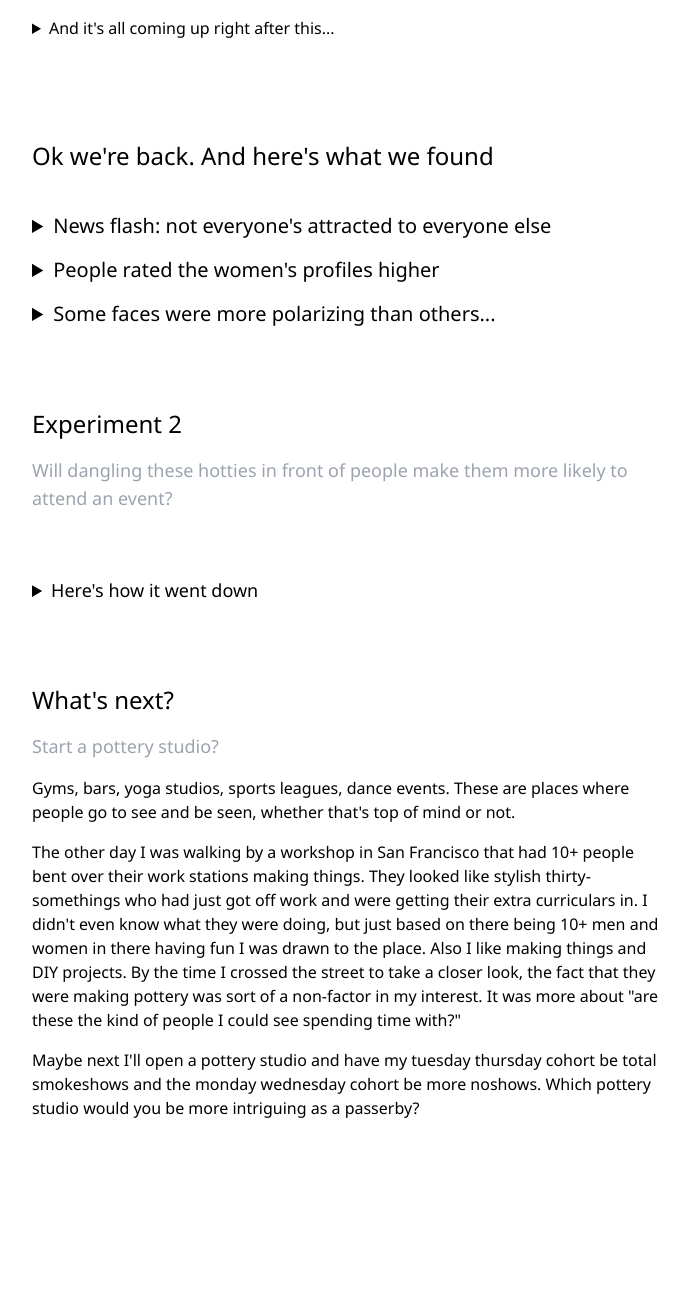
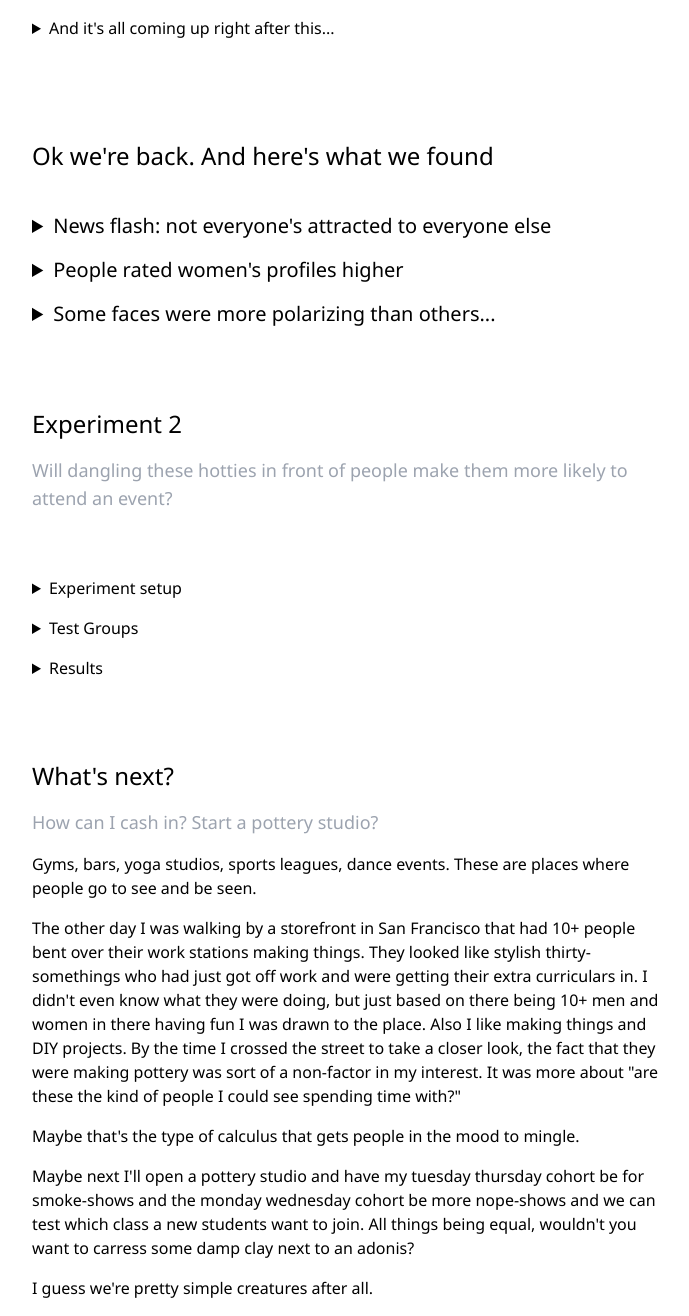
Before and after one commit to elliotcobb/elliotcobb.github.io, a PHP site: page /whatsup/hotPeople.html in a window 1280 px wide. Shown: the part 1400-2716 px from the top of the page, without its empty margins (288-977 px from the left). Before the commit the page ends 2518 px from the top, so only its background shows below. Run offline with PHP 8.4, Linux system fonts and the light colour scheme.

Commit message:
some changes

```diff
--- a/whatsup/hotPeople.css
+++ b/whatsup/hotPeople.css
@@ -1,5 +1,24 @@
 summary {
     cursor: pointer;
+}
+
+.chartContainer {
+    overflow-x: auto;
+
+    @media (min-width: 768px) {
+        overflow-x: visible;
+    }
+}
+
+.chart {
+    width: 768px;
+    max-width: none;
+
+    @media (min-width: 768px) {
+        width: 120%;
+        margin-left: -10%;
+        margin-right: -10%;
+    }
 }
 
 .floater {
--- a/whatsup/hotPeople.html
+++ b/whatsup/hotPeople.html
@@ -34,7 +34,7 @@
                         the same way...
                     </p>
                     <p>
-                        So I designed this experiment to test if people are just
+                        So I designed an experiment to test if people are just
                         scoping out the hotties when they choose where to
                         hangout.
                     </p>
@@ -43,7 +43,7 @@
                     <h2 class="text-2xl">Experiment 1</h2>
                     <h2 class="text-lg text-gray-400">Who's hot?</h2>
                     <p>
-                        First, I need to know who's hot and who's not. Hotness
+                        First, I needed to know who's hot and who's not. Hotness
                         is a fungible thing. In 1980's Dallas, it was big hair.
                         In Edo Japan it was wakushu boys with a shaved forelock.
                         Now it's anyone who's able to find employment and
@@ -52,7 +52,7 @@
                     <p>
                         To get a baseline sample, I downloaded 20 stock profile
                         pictures and had people rank them from 1 to 10. We also
-                        asked if you were attracted to men, women, and or
+                        asked if you were attracted to men and/or women and/or
                         androgynous people.
                     </p>
                     <p>
@@ -156,9 +156,9 @@
                             At the container store, we believe life's most
                             important boxes go beyond the casket. From the
                             modern Aura line of polyeurethene storage bins to
-                            the classic little house on the prairie wood crate
-                            look, we believe anyone can hoard discreetly in any
-                            style and for any season.
+                            the classic little house on the prairie crate, we
+                            believe anyone can hoard discreetly for any style or
+                            season.
                         </p>
                     </details>
                     <div class="space-y-4">
@@ -171,24 +171,26 @@
                                 News flash: not everyone's attracted to everyone
                                 else
                             </summary>
-                            <p>Out of 33 responses...</p>
+                            <p>Out of <strong>33</strong> responses...</p>
                             <ul>
                                 <li>
-                                    19 people said they were attracted to men
+                                    <strong>19</strong> people said they were
+                                    attracted to men
                                 </li>
                                 <li>
-                                    26 people said they were attracted to women
+                                    <strong>26</strong> people said they were
+                                    attracted to women
                                 </li>
                                 <li>
-                                    12 people said they were attracted to
-                                    androgynous people
+                                    <strong>12</strong> people said they were
+                                    attracted to androgynous people
                                 </li>
                             </ul>
                         </details>
 
                         <details class="space-y-4">
                             <summary class="text-xl">
-                                People rated the women's profiles higher
+                                People rated women's profiles higher
                             </summary>
                             <div>
                                 <div class="font-bold">Avg score (1 - 10)</div>
@@ -197,10 +199,9 @@
                             </div>
                             <p>
                                 This is surprised me at first, but I don't think
-                                it should. We've gotten pretty good over the
-                                last 10k years at objectifying women, and there
-                                were more participants who said they were
-                                attracted to women (26) than men (19).
+                                it should. We're pretty good at objectifying
+                                women, and there were more participants who said
+                                they were attracted to women (26) than men (19).
                             </p>
                             <p>
                                 But interestingly, even people who said they
@@ -209,7 +210,7 @@
                             </p>
                             <img
                                 src="./images/hotPeople/hotness-notintomen-chart.jpg"
-                                class="w-[120%] -mx-[10%] max-w-none"
+                                class="chart"
                             />
                             <p class="py-10">
                                 And we can throw the androgynous fans in there
@@ -217,7 +218,7 @@
                             </p>
                             <img
                                 src="./images/hotPeople/hotness-3-line.jpg"
-                                class="w-[120%] -mx-[10%] max-w-none"
+                                class="chart"
                             />
                             <p>
                                 They mostly split the difference between our
@@ -240,8 +241,12 @@
                             </div>
                             <p>
                                 And they weren't as smitten with our bearded
-                                heartthrob, photo
+                                heartthrob
                             </p>
+                            <img
+                                src="./images/hotPeople/man/81.jpg"
+                                class="rounded-full"
+                            />
                         </details>
 
                         <details class="space-y-16">
@@ -256,7 +261,7 @@
                                 <p>
                                     Photo #16 had the smallest standard
                                     deviation and the highest overall score, so
-                                    we can go ahead and say. Everyone agrees -
+                                    we can go ahead and say it - 16, you're a
                                     <span
                                         class="bg-gradient-to-r from-orange-400 via-orange-500 to-red-500"
                                         >total smokeshow</span
@@ -308,10 +313,13 @@
                                     take me double or nothing in darts.
                                 </p>
                                 <p>Let's break down the chart again.</p>
-                                <div>
+                                <div class="relative chartContainer">
+                                    <div
+                                        class="border-2 border-red-300 rounded-md w-[40px] h-[300px] absolute left-[220px] md:left-[155px] bottom-4"
+                                    ></div>
                                     <img
                                         src="./images/hotPeople/hotness-3-line.jpg"
-                                        class="w-[120%] -mx-[10%] max-w-none"
+                                        class="chart"
                                     />
                                 </div>
                                 <p>
@@ -422,9 +430,7 @@
                         </h2>
                     </div>
                     <details class="space-y-4">
-                        <summary class="text-lg">
-                            Here's how it went down
-                        </summary>
+                        <summary>Experiment setup</summary>
                         <div class="space-y-4">
                             I took screenshots of 6 different Facebook event
                             invites about
@@ -476,7 +482,9 @@
                             aren't actively dating care less about the
                             smoke-shows and the nope-shows.
                         </p>
-                        <h4 class="text-2xl">Ok, here's the experiment</h4>
+                    </details>
+                    <details class="space-y-4">
+                        <summary>Test Groups</summary>
                         <details class="space-y-4">
                             <summary class="text-xl">Control group</summary>
                             <p>
@@ -516,24 +524,78 @@
                                 alt="a facebook event invite where the profile images are of the not hot people"
                             />
                         </details>
+                    </details>
+                    <details class="space-y-4">
+                        <summary>Results</summary>
                         <img
                             src="images/hotPeople/experiment2-avg-results.png"
                             alt="average results for experiment 2"
                         />
+                        <p>
+                            No one knows what a
+                            <a
+                                class="underline text-blue-400"
+                                href="https://en.wikipedia.org/wiki/Emeryville_Shellmound"
+                                rel="noopener noreferrer"
+                                target="_blank"
+                                >shellmound</a
+                            >
+                            is, and sadly knitting isn't catching on any time
+                            soon with my email contacts.
+                        </p>
+                        <p>
+                            But... on average the people who saw the hotties
+                            were more likely to be excited about the event
+                            invite, followed by the control group, followed by
+                            the notties group.
+                        </p>
+                        <div class="rounded-md border-2 p-4">
+                            <h4 class="text-xl">Average event excitement</h4>
+                            <p class="text-gray-400">From 0 to 4</p>
+                            <ul class="list-disc list-inside">
+                                <li>Notties: <strong>1.8</strong></li>
+                                <li>Control: <strong>1.92</strong></li>
+                                <li>Hotties: <strong>2.01</strong></li>
+                            </ul>
+                        </div>
+                        <p class="bold">
+                            The sample size is super small, but it appears that
+                            the notties had a wet blanket effect on event
+                            excitement (compared to the control). And that the
+                            hotties added slightly to the interest we saw in the
+                            control group.
+                        </p>
+                        <p>
+                            If I remember correctly from Mr. Dufford's 6th grade
+                            science class, you're supposed to stop the
+                            experiment once you find the results you're looking
+                            for. So i'm just going to call it here and move to
+                            publish. Journal Science, here we come!
+                        </p>
+                        <p>
+                            I'm going to ignore the warnings of my statistics
+                            consultant, Maxim Massenkoff, that
+                            <span class="font-mono"
+                                >the p-values for these effects are super high,
+                                meaning that, due to random noise, we'd be
+                                likely to see a difference like this even if Hot
+                                and Ugly have absolutely no effect on
+                                excitement.</span
+                            >
+                        </p>
                     </details>
                 </div>
                 <div class="space-y-4">
                     <h2 class="text-2xl">What's next?</h2>
                     <h2 class="text-lg text-gray-400">
-                        Start a pottery studio?
+                        How can I cash in? Start a pottery studio?
                     </h2>
                     <p>
                         Gyms, bars, yoga studios, sports leagues, dance events.
-                        These are places where people go to see and be seen,
-                        whether that's top of mind or not.
+                        These are places where people go to see and be seen.
                     </p>
                     <p>
-                        The other day I was walking by a workshop in San
+                        The other day I was walking by a storefront in San
                         Francisco that had 10+ people bent over their work
                         stations making things. They looked like stylish
                         thirty-somethings who had just got off work and were
@@ -547,11 +609,18 @@
                         the kind of people I could see spending time with?"
                     </p>
                     <p>
+                        Maybe that's the type of calculus that gets people in
+                        the mood to mingle.
+                    </p>
+                    <p>
                         Maybe next I'll open a pottery studio and have my
-                        tuesday thursday cohort be total smokeshows and the
-                        monday wednesday cohort be more noshows. Which pottery
-                        studio would you be more intriguing as a passerby?
+                        tuesday thursday cohort be for smoke-shows and the
+                        monday wednesday cohort be more nope-shows and we can
+                        test which class a new students want to join. All things
+                        being equal, wouldn't you want to carress some damp clay
+                        next to an adonis?
                     </p>
+                    <p>I guess we're pretty simple creatures after all.</p>
                 </div>
             </div>
         </div>
```
Also changed, not shown: output.css (+159 -24 lines). Lines whose indentation alone changed are shown as unchanged.
